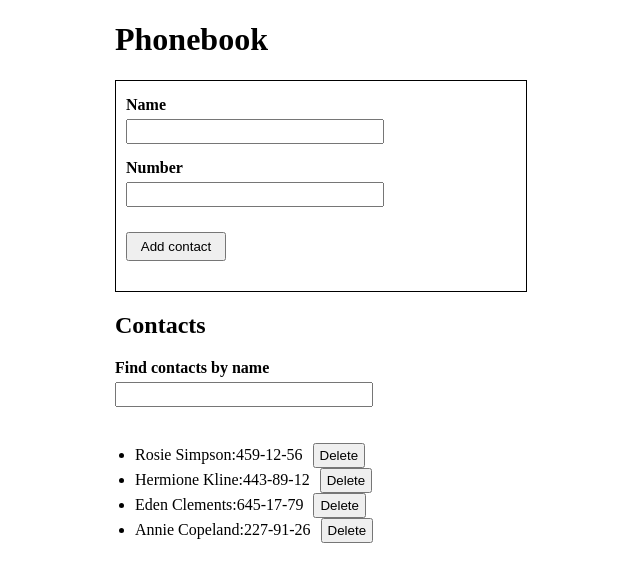
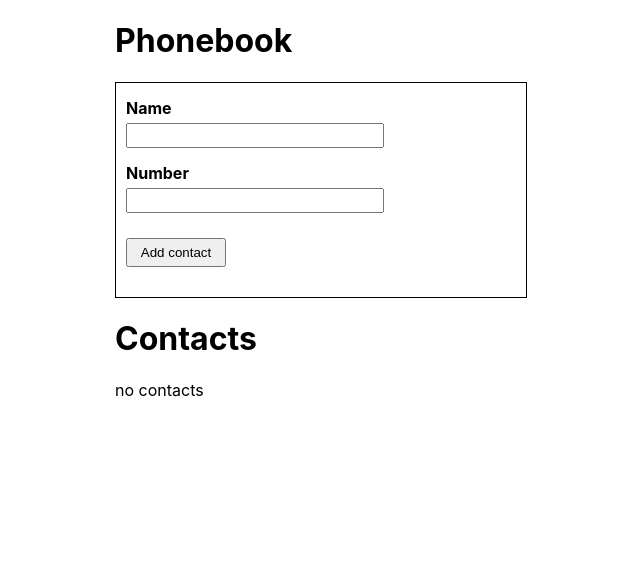
Before and after one commit to olegkrop/goit-react-hw-08-phonebook, a React (Create React App) app: page / in a window 1280 px wide. Shown: the top 582 px of the page, without its empty margins (325-965 px from the left). Built offline with nearby package versions, Linux system fonts and the light colour scheme.

Commit message:
fix: css and cleanup

```diff
--- a/src/components/App.jsx
+++ b/src/components/App.jsx
@@ -1,10 +1,7 @@
-// import { useState, useEffect } from 'react';
-// import { nanoid } from 'nanoid';
 import { useSelector } from 'react-redux';
 import ContactForm from './ContactForm/ContactForm';
 import ContactList from './ContactList/ContactList';
 import Filter from './Filter/Filter';
-// import style from './App.module.css';
 
 const containerStyles = {
   display: 'block',
@@ -24,7 +21,7 @@
       <h1>Phonebook</h1>
       <ContactForm />
 
-      <h2>Contacts</h2>
+      <h1>Contacts</h1>
       {contactsLength > 0 ? (
         <>
           <Filter />
@@ -38,97 +35,3 @@
 };
 
 export default App;
-
-// const App = () => {
-//   const [contacts, setContacts] = useState([
-//     { id: 'id-1', name: 'Rosie Simpson', number: '459-12-56' },
-//     { id: 'id-2', name: 'Hermione Kline', number: '443-89-12' },
-//     { id: 'id-3', name: 'Eden Clements', number: '645-17-79' },
-//     { id: 'id-4', name: 'Annie Copeland', number: '227-91-26' },
-//   ]);
-
-//   const [filter, setFilter] = useState('');
-
-//   useEffect(() => {
-//     const contacts = localStorage.getItem('contacts');
-//     const parsedContacts = JSON.parse(contacts);
-
-//     if (parsedContacts) {
-//       setContacts(parsedContacts);
-//     }
-//   }, []);
-
-//   useEffect(() => {
-//     localStorage.setItem('contacts', JSON.stringify(contacts));
-//   }, [contacts]);
-
-//   const handleAddContact = data => {
-//     const existingContactsNames = contacts.map(({ name }) =>
-//       name.toLowerCase()
-//     );
-//     if (existingContactsNames.includes(data.name.toLowerCase())) {
-//       alert(`${data.name} is already in contacts`);
-//       return;
-//     }
-
-//     const contact = {
-//       name: data.name,
-//       number: data.number,
-//       id: nanoid(),
-//     };
-
-//     setContacts(contacts => [contact, ...contacts]);
-//   };
-
-//   const changeFilter = e => {
-//     setFilter(e.currentTarget.value);
-//   };
-
-//   const getVisibleContacts = () => {
-//     const normalizedFilter = filter.toLowerCase();
-
-//     return contacts.filter(contact =>
-//       contact.name.toLowerCase().includes(normalizedFilter)
-//     );
-//   };
-
-//   const deleteContact = deleteId => {
-//     setContacts(contacts =>
-//       contacts.filter(contact => {
-//         return contact.id !== deleteId;
-//       })
-//     );
-//   };
-
-//   const visibleContacts = getVisibleContacts();
-//   const containerStyles = {
-//     display: 'block',
-//     margin: '0 auto',
-//     width: '400px',
-//   };
-
-//   const contactsLength = contacts.length;
-
-//   return (
-//     <div style={containerStyles}>
-//       <ContactForm onSubmit={handleAddContact} />
-
-//       {contactsLength > 0 ? (
-//         <>
-//           <Filter value={filter} onChange={changeFilter} />
-//           <ContactList
-//             contacts={visibleContacts}
-//             deleteContact={deleteContact}
-//           />
-//         </>
-//       ) : (
-//         <>
-//           <Filter value={filter} onChange={changeFilter} />
-//           <p className={style.label}>No contacts</p>
-//         </>
-//       )}
-//     </div>
-//   );
-// };
-
-// export default App;
--- a/src/index.js
+++ b/src/index.js
@@ -4,8 +4,7 @@
 import { store, persistor } from '../src/redux/store';
 import { PersistGate } from 'redux-persist/integration/react';
 import App from 'components/App';
-
-// import './index.css';
+import './index.css';
 
 ReactDOM.createRoot(document.getElementById('root')).render(
   <Provider store={store}>
--- a/src/redux/contactsSlice.js
+++ b/src/redux/contactsSlice.js
@@ -4,10 +4,10 @@
   name: 'contacts',
   initialState: {
     items: [
-      { id: 'id-1', name: 'Rosie Simpson', number: '459-12-56' },
-      { id: 'id-2', name: 'Hermione Kline', number: '443-89-12' },
-      { id: 'id-3', name: 'Eden Clements', number: '645-17-79' },
-      { id: 'id-4', name: 'Annie Copeland', number: '227-91-26' },
+      // { id: 'id-1', name: 'Rosie Simpson', number: '459-12-56' },
+      // { id: 'id-2', name: 'Hermione Kline', number: '443-89-12' },
+      // { id: 'id-3', name: 'Eden Clements', number: '645-17-79' },
+      // { id: 'id-4', name: 'Annie Copeland', number: '227-91-26' },
     ],
     filter: '',
   },
```
Also changed, not shown: src/components/ContactForm/ContactForm.jsx (+0 -63 lines), src/components/ContactList/ContactList.jsx (+1 -36 lines), src/components/Filter/Filter.jsx (+0 -19 lines).
